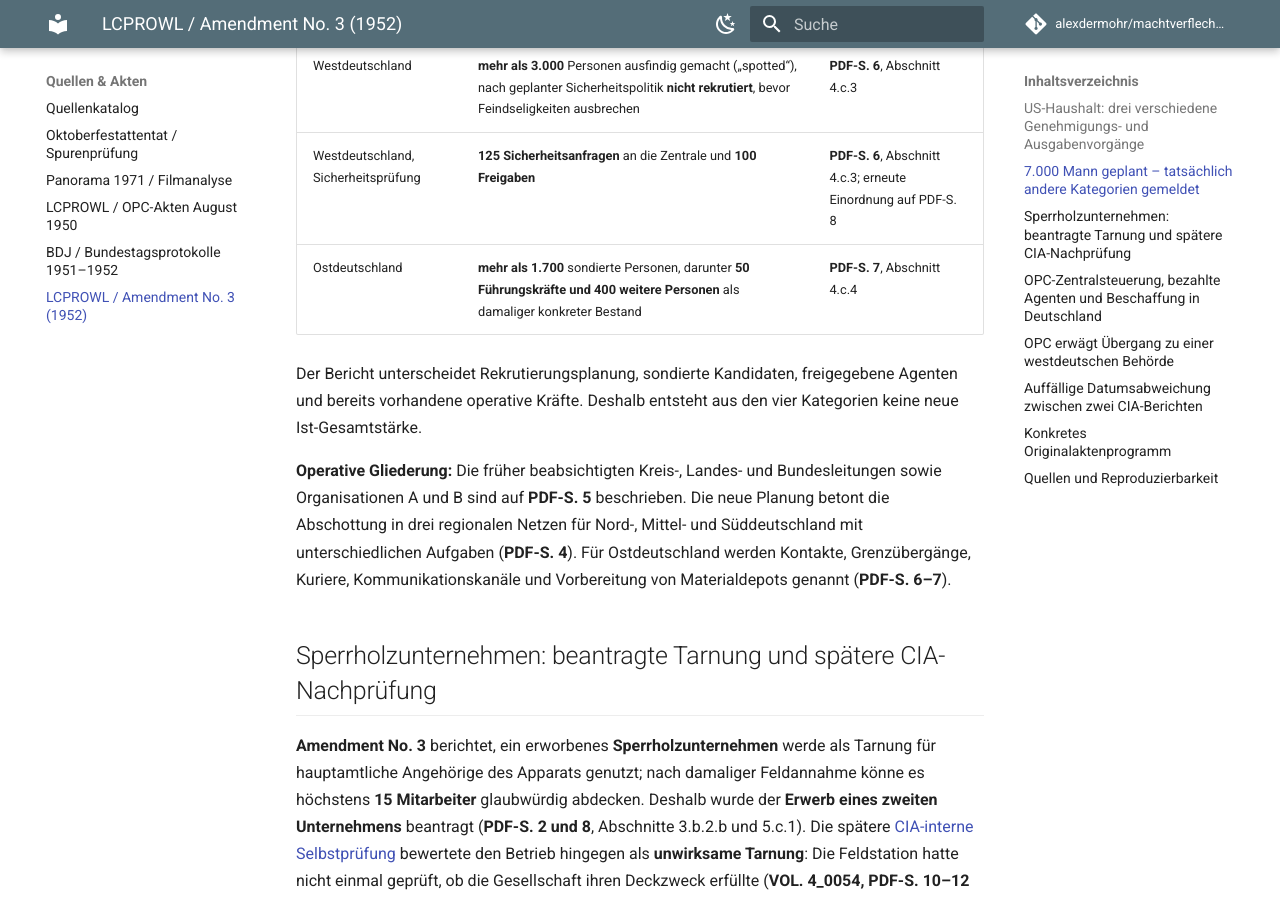
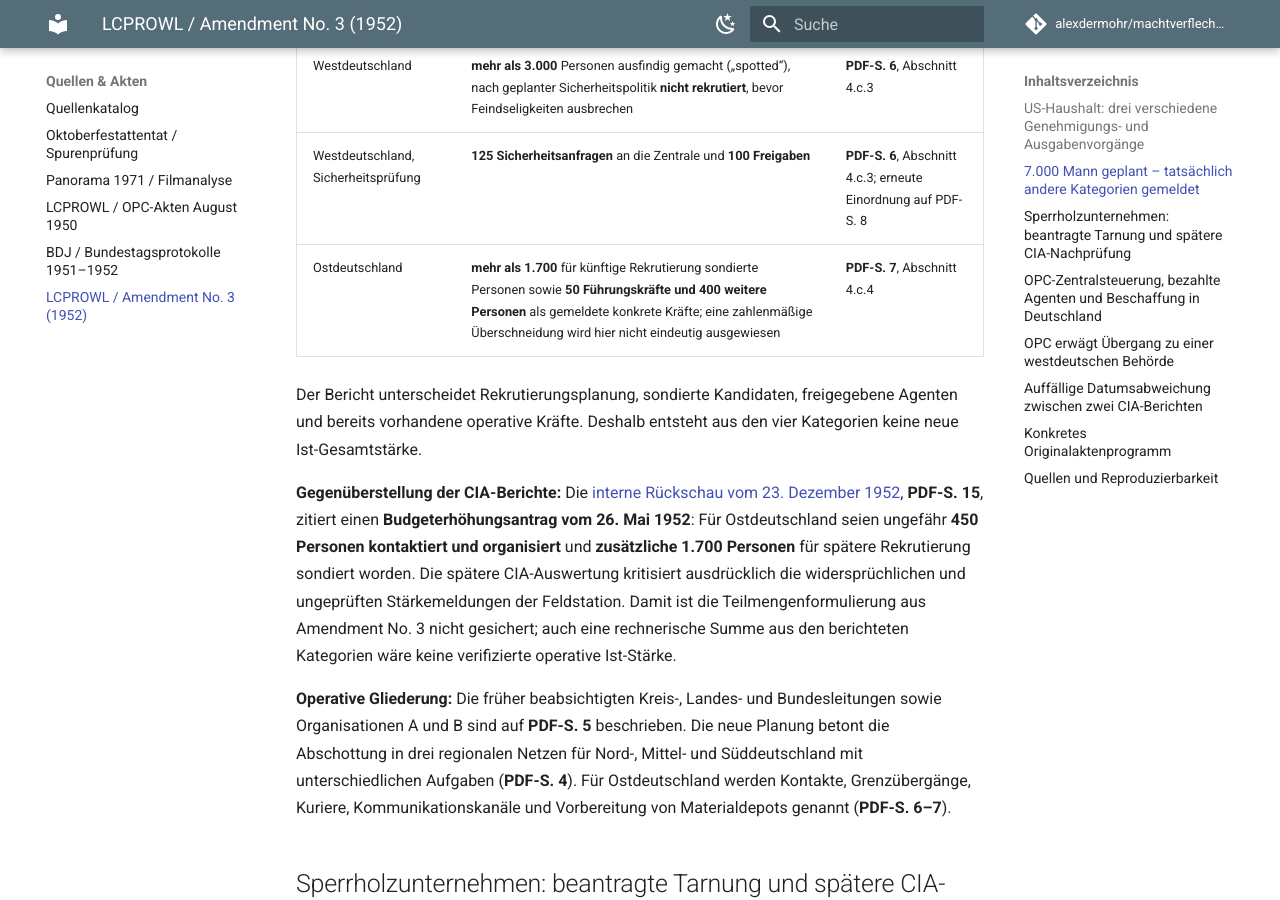
Before and after one commit to alexdermohr/machtverflechtungen, an MkDocs documentation site: the page built from docs/quellen/lcprowl-amendment3-1952.md, in a window 1280 px wide and 900 px high, scrolled down 1939 px. Built offline with MkDocs 1.6.1 and Material for MkDocs 9.7.7, drawn with Linux system fonts in a browser that asks for light colours; comment, search, counter and statistics services are not loaded.

Commit message:
docs: distinguish Eastern Apparat candidate and organized strength figures

```diff
--- a/docs/quellen/lcprowl-amendment3-1952.md
+++ b/docs/quellen/lcprowl-amendment3-1952.md
@@ -25,9 +25,11 @@
 | Amendment-2-Strukturplanung | **7.000** geplante Angehörige, davon **3.000** Organisation A für Behinderungsoperationen und **4.000** Organisation B für längerfristige Stay-behind-Aufgaben | **PDF-S. 5**, Abschnitt 4.b.3.a |
 | Westdeutschland | **mehr als 3.000** Personen ausfindig gemacht („spotted“), nach geplanter Sicherheitspolitik **nicht rekrutiert**, bevor Feindseligkeiten ausbrechen | **PDF-S. 6**, Abschnitt 4.c.3 |
 | Westdeutschland, Sicherheitsprüfung | **125 Sicherheitsanfragen** an die Zentrale und **100 Freigaben** | **PDF-S. 6**, Abschnitt 4.c.3; erneute Einordnung auf PDF-S. 8 |
-| Ostdeutschland | **mehr als 1.700** sondierte Personen, darunter **50 Führungskräfte und 400 weitere Personen** als damaliger konkreter Bestand | **PDF-S. 7**, Abschnitt 4.c.4 |
+| Ostdeutschland | **mehr als 1.700** für künftige Rekrutierung sondierte Personen sowie **50 Führungskräfte und 400 weitere Personen** als gemeldete konkrete Kräfte; eine zahlenmäßige Überschneidung wird hier nicht eindeutig ausgewiesen | **PDF-S. 7**, Abschnitt 4.c.4 |
 
 Der Bericht unterscheidet Rekrutierungsplanung, sondierte Kandidaten, freigegebene Agenten und bereits vorhandene operative Kräfte. Deshalb entsteht aus den vier Kategorien keine neue Ist-Gesamtstärke.
+
+**Gegenüberstellung der CIA-Berichte:** Die [interne Rückschau vom 23. Dezember 1952](https://archive.org/download/LCPROWLVOL4-0054/LCPROWL%20%20%20%20VOL.%204_0054.pdf), **PDF-S. 15**, zitiert einen **Budgeterhöhungsantrag vom 26. Mai 1952**: Für Ostdeutschland seien ungefähr **450 Personen kontaktiert und organisiert** und **zusätzliche 1.700 Personen** für spätere Rekrutierung sondiert worden. Die spätere CIA-Auswertung kritisiert ausdrücklich die widersprüchlichen und ungeprüften Stärkemeldungen der Feldstation. Damit ist die Teilmengenformulierung aus Amendment No. 3 nicht gesichert; auch eine rechnerische Summe aus den berichteten Kategorien wäre keine verifizierte operative Ist-Stärke.
 
 **Operative Gliederung:** Die früher beabsichtigten Kreis-, Landes- und Bundesleitungen sowie Organisationen A und B sind auf **PDF-S. 5** beschrieben. Die neue Planung betont die Abschottung in drei regionalen Netzen für Nord-, Mittel- und Süddeutschland mit unterschiedlichen Aufgaben (**PDF-S. 4**). Für Ostdeutschland werden Kontakte, Grenzübergänge, Kuriere, Kommunikationskanäle und Vorbereitung von Materialdepots genannt (**PDF-S. 6–7**).
 
```
